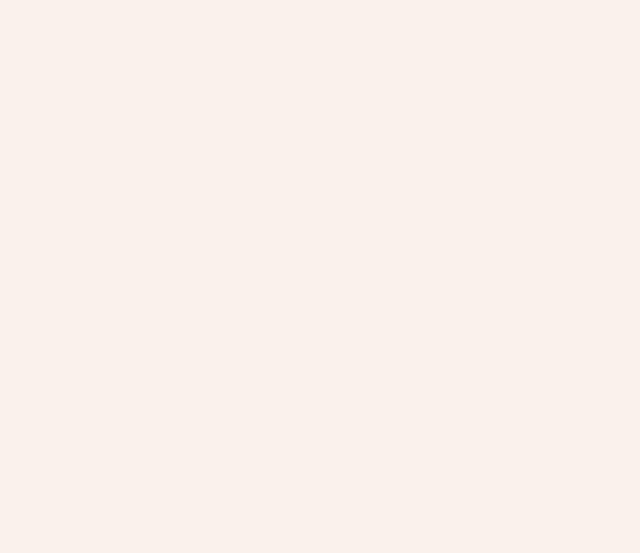
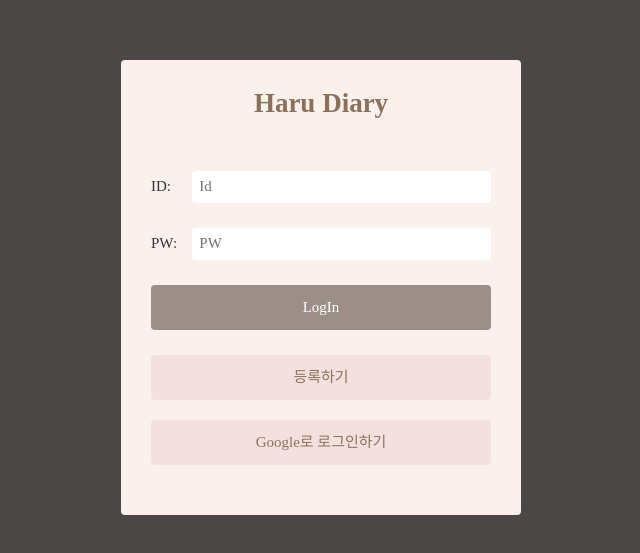
Before and after one commit to hotteokButler/haru-diary-app, a React (Create React App) app: page / in a window 1280 px wide. Shown: the part 113-666 px from the top of the page, without its empty margins (319-959 px from the left). Built offline with nearby package versions, Linux system fonts and the light colour scheme; no server answers; a web font is replaced by a local one.

Commit message:
Add : Login page UI

```diff
--- a/src/router/login.tsx
+++ b/src/router/login.tsx
@@ -1,5 +1,112 @@
+import React, { useRef } from 'react';
+import styled from 'styled-components';
+import FirebaseAuth from '../service/firebase_auth_service';
+import { MainWrap } from './main';
+
+const LogInSection = styled.section`
+  display: flex;
+  justify-content: center;
+  align-items: center;
+  flex-direction: column;
+  width: 100%;
+  height: 100vh;
+  background-color: rgba(0, 0, 0, 0.7);
+`;
+
+const LogInTitle = styled.h1`
+  margin: 0 0 2em;
+  font-size: 1.8rem;
+  text-align: center;
+  color: ${(props) => props.theme.accentColor};
+  background-color: ${(props) => props.theme.bgColor};
+`;
+
+const LogInWrap = styled.div`
+  width: 75%;
+  max-width: 400px;
+  padding: 2em;
+  background-color: ${(props) => props.theme.bgColor};
+  border-radius: 4px;
+`;
+
+const LogInForm = styled.form`
+  display: flex;
+  align-items: center;
+  justify-content: center;
+  flex-wrap: wrap;
+  & label {
+    width: 12%;
+    margin: 0 0 25px;
+  }
+  & input {
+    width: 88%;
+    margin: 0 0 25px;
+  }
+  & input[type='email'],
+  & input[type='password'] {
+    font-size: 1rem;
+    padding: 0.5em;
+    border-radius: 4px;
+  }
+  & input[type='submit'] {
+    display: block;
+    padding: 1em 1.5em;
+    width: 100%;
+    display: block;
+    cursor: pointer;
+    background-color: ${(props) => props.theme.lightBorwnColor};
+    border-radius: 4px;
+    color: #fff;
+    &:hover {
+      color: ${(props) => props.theme.lightPinkColor};
+    }
+  }
+`;
+
+const Button = styled.button`
+  display: inline-block;
+  width: 100%;
+  margin: 0 0 20px;
+  padding: 1em 1.5em;
+  background-color: ${(props) => props.theme.lightPinkColor};
+  color: ${(props) => props.theme.accentColor};
+  border-radius: 4px;
+  cursor: pointer;
+
+  &:hover {
+    color: #fff;
+  }
+`;
+
 const LogIn = () => {
-  return null;
+  const userEmail = useRef<HTMLInputElement>(null);
+  const userPW = useRef<HTMLInputElement>(null);
+
+  const loginSubmit = (event: React.FormEvent<HTMLFormElement>) => {
+    event.preventDefault();
+    const auth = new FirebaseAuth();
+
+    auth.loginWithUserEmail(userEmail?.current?.value!, userPW?.current?.value!);
+  };
+
+  return (
+    <>
+      <LogInSection>
+        <LogInWrap>
+          <LogInTitle>Haru Diary</LogInTitle>
+          <LogInForm onSubmit={loginSubmit}>
+            <label htmlFor="id">ID:</label>
+            <input type="email" ref={userEmail} placeholder="Id" id="id" required />
+            <label htmlFor="pwd">PW:</label>
+            <input type="password" ref={userPW} placeholder="PW" id="pwd" minLength={6} required />
+            <input type="submit" value="LogIn" />
+          </LogInForm>
+          <Button>등록하기</Button>
+          <Button>Google로 로그인하기</Button>
+        </LogInWrap>
+      </LogInSection>
+    </>
+  );
 };
 
 export default LogIn;
--- a/src/router/main.tsx
+++ b/src/router/main.tsx
@@ -3,7 +3,7 @@ import { MainBoard } from '../common/shareStyle';
 import { Link, Outlet, useMatch, useParams } from 'react-router-dom';
 import MainPageBoard from '../components/mainPageBoard';
 
-const MainWrap = styled.div`
+export const MainWrap = styled.div`
   width: 100%;
   min-width: 320px;
   max-width: 1200px;
--- a/src/service/firebaseInit.ts
+++ b/src/service/firebaseInit.ts
@@ -8,6 +8,7 @@ const firebaseConfig = {
   storageBucket: process.env.REACT_APP_FIREBASE_STORAGE_BUCKET,
   messagingSenderId: process.env.REACT_APP_FIREBASE_MESSAGINGSENDER_ID,
   appID: process.env.REACT_APP_FIREBASE_APP_ID,
+  measurementId: process.env.REACT_APP_FIREBASE_MEASUREMENT_ID,
 };
 
-export const initFirebaseApp = initializeApp(firebaseConfig);
+export const firebaseApp = initializeApp(firebaseConfig);
--- /dev/null
+++ b/src/service/firebase_auth_service.ts
@@ -0,0 +1,43 @@
+import {
+  getAuth,
+  createUserWithEmailAndPassword,
+  signInWithEmailAndPassword,
+  signOut,
+  updateProfile,
+} from 'firebase/auth';
+import { firebaseApp } from './firebaseInit';
+
+class FirebaseAuth {
+  auth: any;
+
+  constructor() {
+    this.auth = getAuth(firebaseApp);
+  }
+
+  createUserWithEmailBase(email: string, password: string) {
+    createUserWithEmailAndPassword(this.auth, email, password).then((userCredential) => {
+      const user = userCredential.user;
+      console.log(user);
+    });
+  }
+
+  loginWithUserEmail(email: string, password: string) {
+    signInWithEmailAndPassword(this.auth, email, password).then((userCredential) => {
+      const user = userCredential.user;
+    });
+  }
+
+  setUserName(userName: string) {
+    updateProfile(this.auth.currentUser, {
+      displayName: userName,
+    }).then((arr: any) => {
+      console.log(arr);
+    });
+  }
+
+  logOut() {
+    signOut(this.auth);
+  }
+}
+
+export default FirebaseAuth;
```
